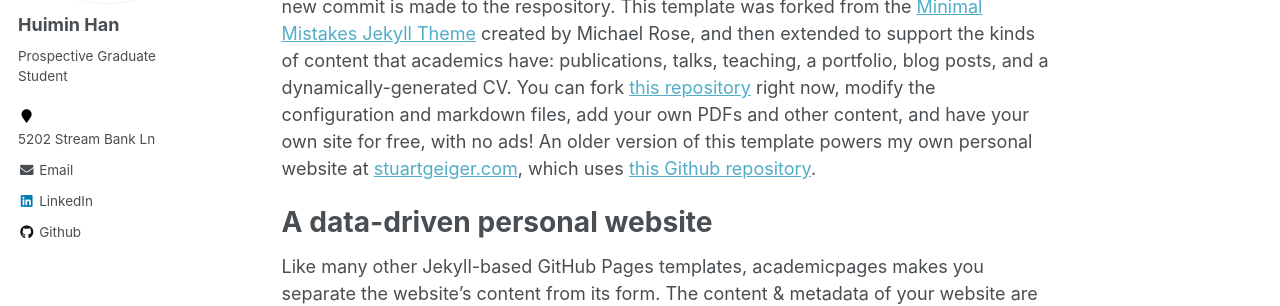
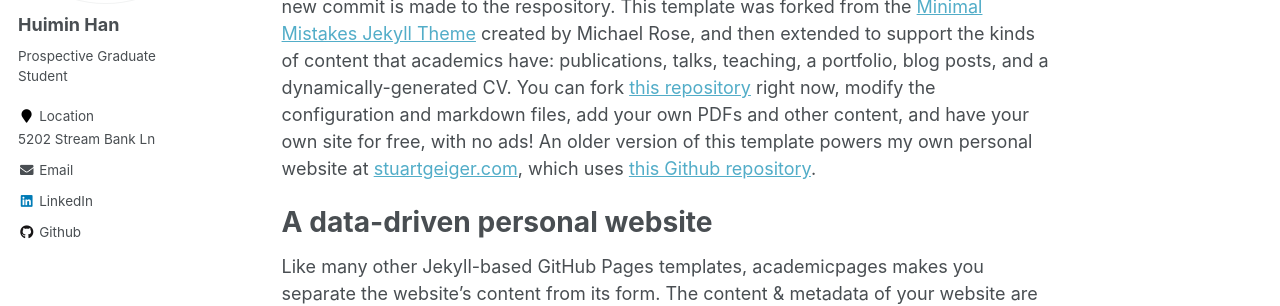
Before and after one commit to HannahHan3/HannahHan3.github.io, a Jekyll site: the page built from _pages/about.md, in a window 1280 px wide. Shown: the part 248-554 px from the top of the page. Built offline with Jekyll 4.4.1, drawn with Linux system fonts in a browser that asks for light colours.

Commit message:
Update _config.yml

```diff
--- a/_config.yml
+++ b/_config.yml
@@ -83,11 +83,11 @@ author:
   name             : "Huimin Han"
   avatar           : "profile.png"
   bio              : "Prospective Graduate Student"
-  location         : <a href="https://www.google.com/maps/place/5202+Stream+Bank+Ln,+Greenbelt,+MD+20770/@39.0006257,-76.9194095,17z/data=!3m1!4b1!4m5!3m4!1s0x89b7c3f8b4cf5f0d:0xfc2d8791b9240dc1!8m2!3d39.000628!4d-76.9170118">5202 Stream Bank Ln</a>
+  location         : Location<a href="https://www.google.com/maps/place/5202+Stream+Bank+Ln,+Greenbelt,+MD+20770/@39.0006257,-76.9194095,17z/data=!3m1!4b1!4m5!3m4!1s0x89b7c3f8b4cf5f0d:0xfc2d8791b9240dc1!8m2!3d39.000628!4d-76.9170118">5202 Stream Bank Ln</a>
   employer         :
   #pubmed           : "https://www.ncbi.nlm.nih.gov/pubmed/?term=john+snow"
   #googlescholar    : "http://yourfullgooglescholarurl.com"
-  email            :  "huimin.han3@gmail.com"
+  email            : huimin.han3@gmail.com
   researchgate     :  # example: "https://www.researchgate.net/profile/yourprofile"
   uri              :
   bitbucket        :
```
